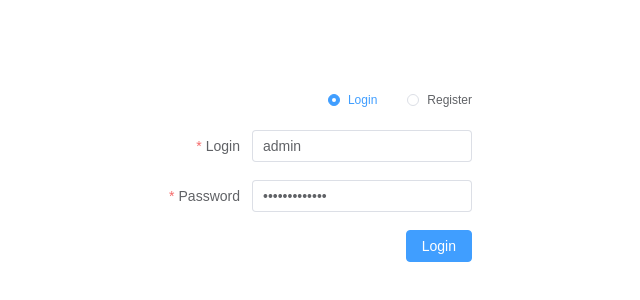
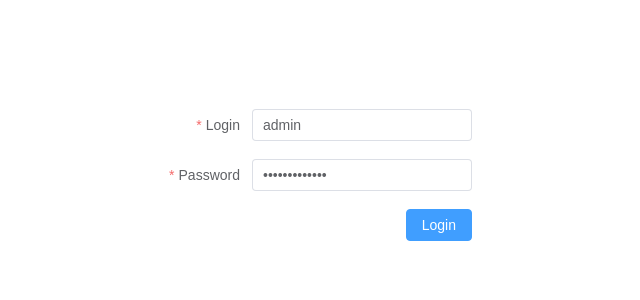
Before and after one commit to dmsk01/vue-recipes, a Vue app: page /login in a window 1280 px wide. Shown: the part 216-516 px from the top of the page, without its empty margins (318-958 px from the left). Built offline with nearby package versions, Linux system fonts and the light colour scheme.

Commit message:
refactoring: remove register form from login page

```diff
--- a/src/pages/Login.vue
+++ b/src/pages/Login.vue
@@ -1,40 +1,20 @@
 <template>
   <el-form
     ref="ruleFormRef"
-    :rules="activeRules"
+    :rules="baseRules"
     :model="ruleForm"
     class="login-form"
     :inline="false"
   >
-    <el-form-item>
-      <el-radio-group
-        v-model="isRegisterMode"
-        size="small"
-        @change="onModeChange"
-      >
-        <el-radio :value="false">Login</el-radio>
-        <el-radio :value="true">Register</el-radio>
-      </el-radio-group>
-    </el-form-item>
-    <!-- Поле для логина -->
     <el-form-item label="Login" prop="login">
       <el-input v-model="ruleForm.login" />
     </el-form-item>
-    <!-- Поле для пароля -->
     <el-form-item label="Password" prop="password">
       <el-input v-model="ruleForm.password" type="password" />
     </el-form-item>
-    <!-- Поле для подтверждения пароля в режиме регистрации -->
-    <el-form-item
-      v-if="isRegisterMode"
-      label="Confirm Password"
-      prop="confirmPassword"
-    >
-      <el-input v-model="ruleForm.confirmPassword" type="password" />
-    </el-form-item>
     <el-form-item>
       <el-button type="primary" @click="onSubmit(ruleFormRef)">
-        {{ isRegisterMode ? "Register" : "Login" }}
+        Login
       </el-button>
     </el-form-item>
   </el-form>
@@ -51,12 +31,9 @@ const router = useRouter();
 const ruleFormRef = ref();
 const authStore = useAuthStore();
 
-const isRegisterMode = ref(false); // Флаг для определения текущего режима
-
 const ruleForm = reactive({
   login: "admin",
   password: "your_password",
-  confirmPassword: "", // Для режима регистрации
 });
 
 // Основные правила
@@ -70,47 +47,11 @@ const baseRules = {
   ],
 };
 
-// Динамические правила
-const activeRules = computed(() => {
-  if (isRegisterMode.value) {
-    return {
-      ...baseRules,
-      confirmPassword: [
-        {
-          required: true,
-          message: "Please confirm your password",
-          trigger: "blur",
-        },
-        {
-          validator: (rule, value) => value === ruleForm.password,
-          message: "Passwords do not match",
-          trigger: "blur",
-        },
-      ],
-    };
-  }
-  return baseRules;
-});
-
-const onModeChange = () => {
-  if (ruleFormRef.value) {
-    ruleFormRef.value.clearValidate(); // Сбрасываем статус ошибок валидации
-    ruleFormRef.value.resetFields(); // Сбрасываем модель
-  }
-};
-
 const onSubmit = async (formEl) => {
   if (!formEl) return;
   await formEl.validate(async (valid) => {
     if (valid) {
       try {
-        if (isRegisterMode.value) {
-          await authStore.register({
-            username: ruleForm.login,
-            password: ruleForm.password,
-          });
-          ElMessage.success("Registered successfully!");
-        } else {
         await authStore.login({
           username: ruleForm.login,
           password: ruleForm.password,
@@ -119,7 +60,6 @@ const onSubmit = async (formEl) => {
 
         ElMessage.success("Logged in successfully!");
         router.push(ROUTES_PATHS.HOME);
-        }
       } catch (error) {
         ElMessage.error(error.message || "An error occurred");
       }
```
Lines whose indentation alone changed are shown as unchanged.
